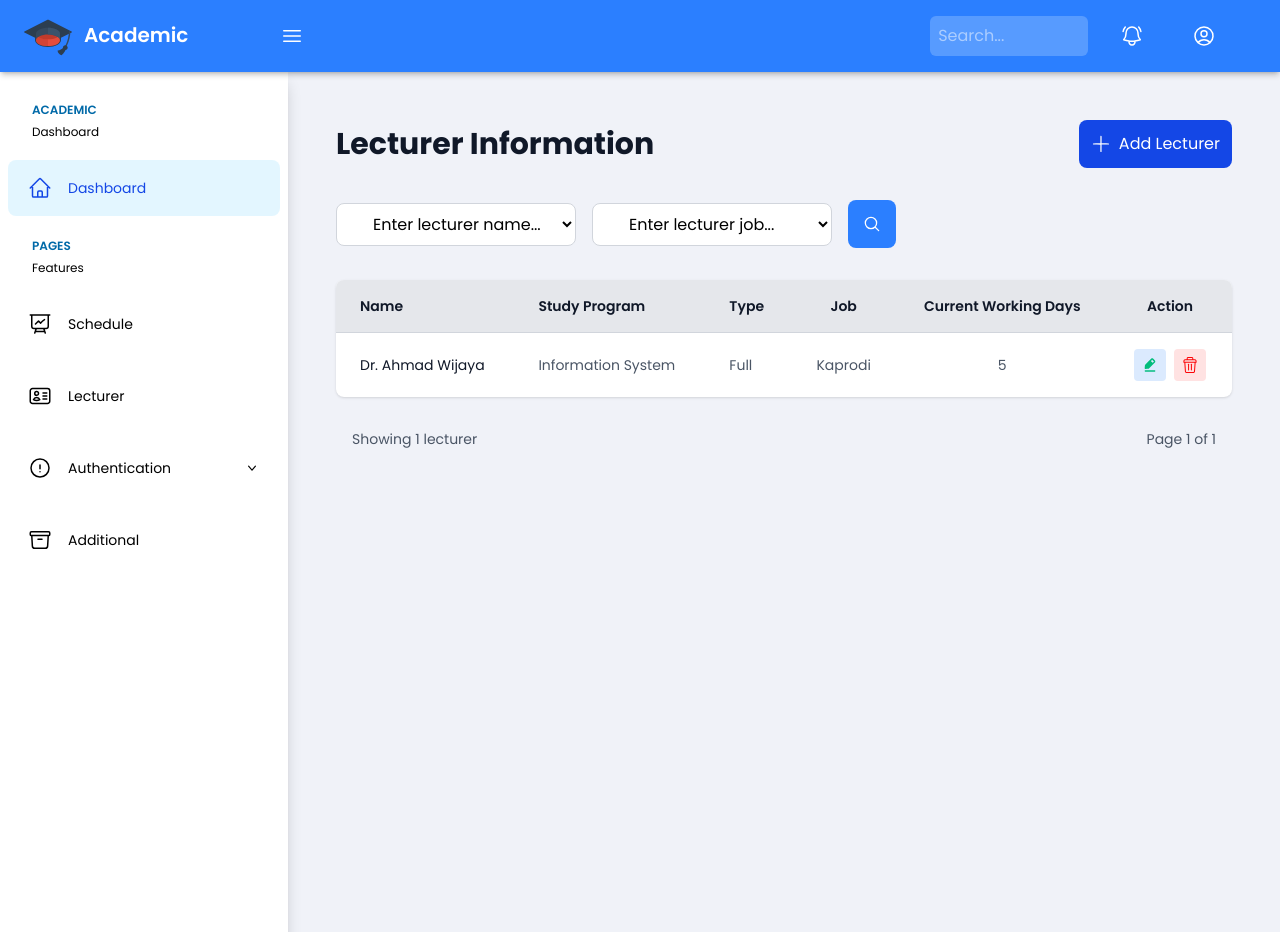
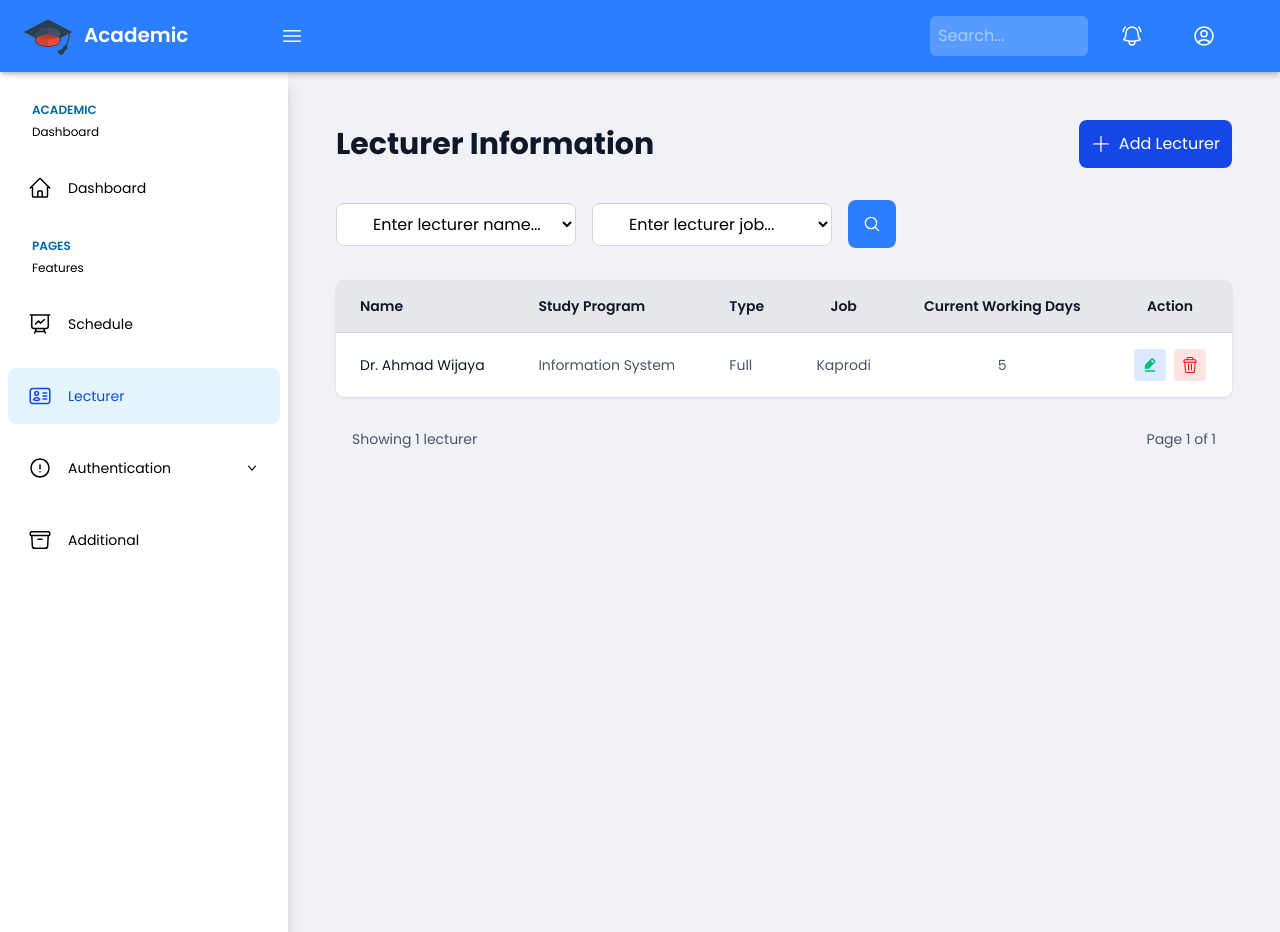
Before and after one commit to Richeaa/academic-project, a Django app: page /lecturer/ in a window 1280 px wide. Run offline with Django 5.2, Linux system fonts and the light colour scheme.

Commit message:
update sidebar

```diff
--- a/academicproject/academicapp/static/js/script.js
+++ b/academicproject/academicapp/static/js/script.js
@@ -1,8 +1,29 @@
 document.addEventListener('DOMContentLoaded', function () {
-  const dashboardLink = document.querySelector('a[href="#"]');
-  if (dashboardLink) {
-    dashboardLink.querySelector('div').classList.add('bg-sky-300/20', 'text-blue-700', 'transition', 'duration-100', 'ease-in-out');
-  }
+  const path = window.location.pathname;
+
+  const navItems = [
+    { id: 'dashboard-link', url: '/dashboard/' },
+    { id: 'lecturer-link', url: '/lecturer/' },
+    ];
+
+    navItems.forEach(item => {
+    const el = document.getElementById(item.id);
+    if (el) {
+      const pageUrl = el.dataset.pageUrl || item.url;
+      if (path === pageUrl) {
+        const div = el.querySelector('div');
+        if (div) {
+          div.classList.add(
+            'bg-sky-300/20',
+            'text-blue-700',
+            'transition',
+            'duration-100',
+            'ease-in-out'
+          );
+        }
+      }
+    }
+  });
 
   const hamburger = document.getElementById('hamburger');
   const sidebar = document.getElementById('sidebar');
--- a/academicproject/academicapp/templates/dashboard.html
+++ b/academicproject/academicapp/templates/dashboard.html
@@ -71,7 +71,7 @@
                     <h3 class="text-xs font-normal pl-6">Dashboard</h3>
                 </div>
 
-                <a href="#"><div class="w-full h-14 mt-4 hover:bg-sky-200/30 rounded-lg flex p-5 items-center hover:text-blue-700 transition-all duration-100 ease-in-out">
+                <a href="{% url 'dashboard' %}"  id="dashboard-link" ><div class="w-full h-14 mt-4 hover:bg-sky-200/30 rounded-lg flex p-5 items-center hover:text-blue-700 transition-all duration-100 ease-in-out">
                     <div>
                         <svg xmlns="http://www.w3.org/2000/svg" fill="none" viewBox="0 0 24 24" stroke-width="1.5" stroke="currentColor" class="size-6">
                         <path stroke-linecap="round" stroke-linejoin="round" d="m2.25 12 8.954-8.955c.44-.439 1.152-.439 1.591 0L21.75 12M4.5 9.75v10.125c0 .621.504 1.125 1.125 1.125H9.75v-4.875c0-.621.504-1.125 1.125-1.125h2.25c.621 0 1.125.504 1.125 1.125V21h4.125c.621 0 1.125-.504 1.125-1.125V9.75M8.25 21h8.25" />
@@ -100,7 +100,7 @@
                 </div>
                 </a>
 
-                <a href="{% url 'lecturer' %}"><div class="group w-full h-14 mt-4 hover:bg-sky-200/30 rounded-lg flex p-5 items-center hover:text-blue-700 transition-all duration-100 ease-in-out">
+                <a href="{% url 'lecturer' %}" id="lecturer-link" ><div class="group w-full h-14 mt-4 hover:bg-sky-200/30 rounded-lg flex p-5 items-center hover:text-blue-700 transition-all duration-100 ease-in-out">
                     <div>
                         <svg xmlns="http://www.w3.org/2000/svg" fill="none" viewBox="0 0 24 24" stroke-width="1.5" stroke="currentColor" class="size-6">
                         <path stroke-linecap="round" stroke-linejoin="round" d="M15 9h3.75M15 12h3.75M15 15h3.75M4.5 19.5h15a2.25 2.25 0 0 0 2.25-2.25V6.75A2.25 2.25 0 0 0 19.5 4.5h-15a2.25 2.25 0 0 0-2.25 2.25v10.5A2.25 2.25 0 0 0 4.5 19.5Zm6-10.125a1.875 1.875 0 1 1-3.75 0 1.875 1.875 0 0 1 3.75 0Zm1.294 6.336a6.721 6.721 0 0 1-3.17.789 6.721 6.721 0 0 1-3.168-.789 3.376 3.376 0 0 1 6.338 0Z" />
@@ -159,7 +159,7 @@
 
         {% block content %}
 
-        <div id="main-content" class="w-full transition-all duration-300 p-12 select-none">
+        <div id="main-content" class="w-full p-12 select-none">
            <div class="flex lg:flex-row flex-col gap-6 ">
                 <div class="flex-1 h-38 rounded-xl shadow-lg/20 bg-white">
                     <div class="flex justify-between items-center p-6">
--- a/academicproject/academicapp/templates/lecturer.html
+++ b/academicproject/academicapp/templates/lecturer.html
@@ -2,7 +2,7 @@
 {% load static %}
 
 {% block content %}
-<div id="main-content" class="w-full transition-all duration-300 p-12 select-none">
+<div id="main-content" class="w-full p-12 select-none">
 
     <div class="flex justify-between items-center mb-8">
       <h1 class="text-3xl font-bold text-gray-900">Lecturer Information</h1>
```
Also changed, not shown: 1 other file.
